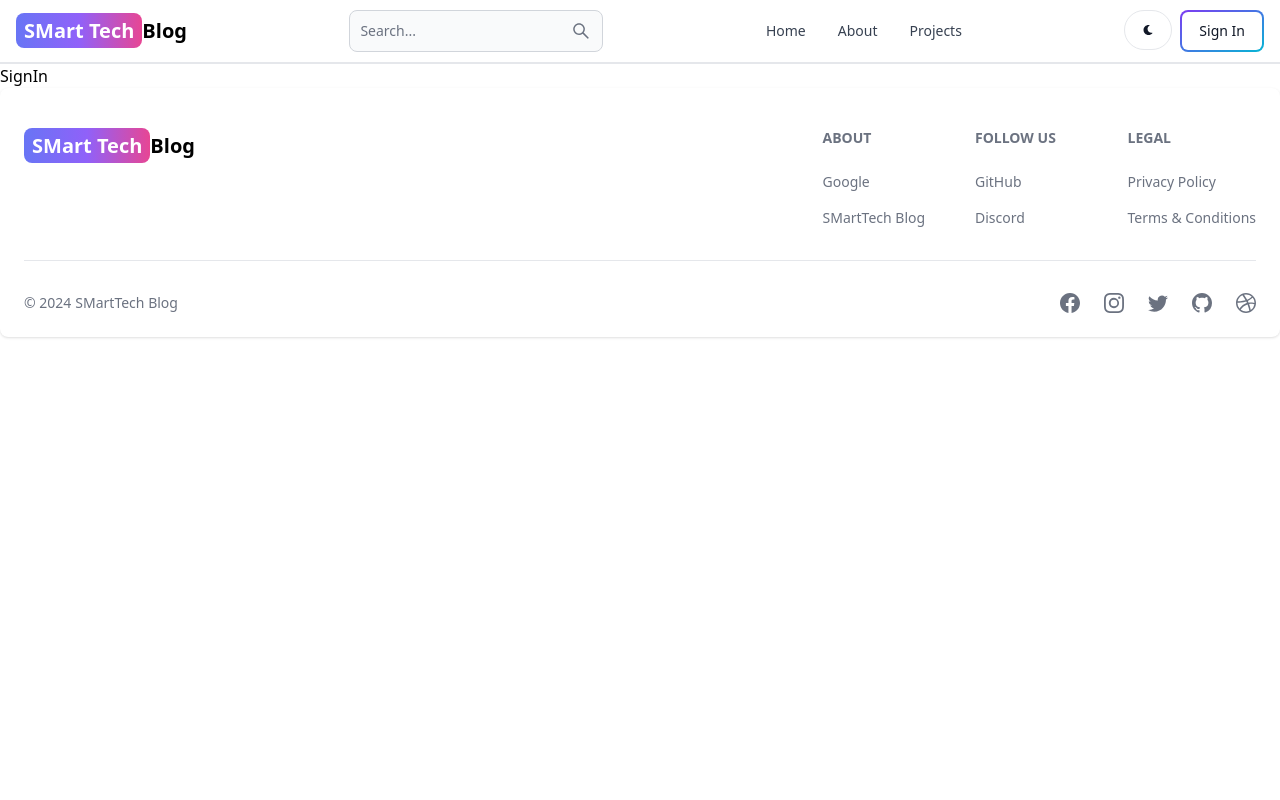
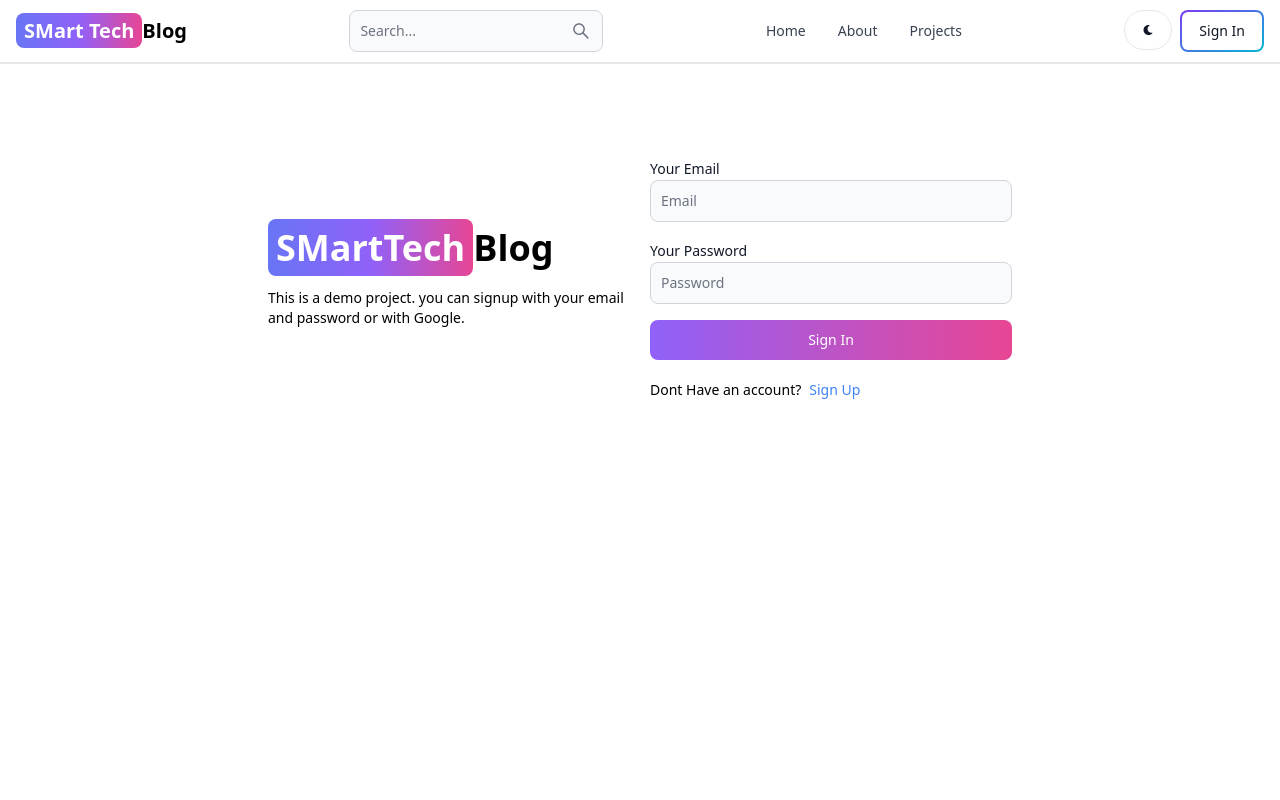
Before and after one commit to smarttechfire/mern-blog, a React (Vite) app in the folder client/: page /sign-in in a window 1280 px wide. Shown: the top 800 px of the page. Built offline with nearby package versions, Linux system fonts and the light colour scheme.

Commit message:
complete signin page functionality

```diff
--- a/client/src/pages/SignIn.jsx
+++ b/client/src/pages/SignIn.jsx
@@ -1,9 +1,95 @@
-import React from 'react'
+import { Alert, Button, Label, Spinner, TextInput } from 'flowbite-react'
+import { useState } from 'react'
+import { Link, useNavigate } from 'react-router-dom'
 
 export default function SignIn() {
+  const [formData, setFormData] = useState({});
+  const [errorMessage, setErrorMessage] = useState(null);
+  const [loading, setLoading] = useState(false);
+  const navigate = useNavigate();
+  const handleChange = (e) =>{
+    setFormData({...formData,[e.target.id]: e.target.value.trim()});
+  }
+  const handleSubmit = async (e) =>{
+    e.preventDefault();
+    if(!formData.email || !formData.password){
+      return setErrorMessage('Please fill out all fields');
+    }
+    try {
+      setLoading(true);
+      setErrorMessage(null);
+      const res = await fetch('/api/auth/signin',{
+        method: "POST",
+        headers: {'Content-Type': 'application/json'},
+        body: JSON.stringify(formData),
+      });
+      const data = await res.json();
+      if(data.success === false){
+        return setErrorMessage(data.message);
+      }
+      setLoading(false);
+      if(res.ok){
+        navigate('/');
+      }
+    } catch (error) {
+      setErrorMessage(error.message);
+      setLoading(false);
+    }
+  }
   return (
-    <div>
-      SignIn
+    <div className=" min-h-screen mt-20">
+      <div className=" flex p-3 max-w-3xl mx-auto flex-col md:flex-row md:items-center gap-5">
+        {/* left */}
+        <div className=" flex-1">
+          <Link to='/' className=' font-bold dark:text-white text-4xl'>
+            <span className=' px-2 py-1 bg-gradient-to-r from-indigo-500 via-purple-500 to-pink-500 rounded-lg text-white'>
+              SMartTech
+            </span>
+            Blog
+          </Link>
+          <p className=' text-sm mt-5'>
+            This is a demo project. you can signup with your email and password
+            or with Google.
+          </p>
+        </div>
+        {/* right */}
+        <div className=" flex-1">
+          <form className=' flex flex-col gap-4' onSubmit={handleSubmit}>
+            <div>
+              <Label value='Your Email' />
+              <TextInput type='email' placeholder='Email' id='email' onChange={handleChange}/>
+            </div>
+            <div>
+              <Label value='Your Password' />
+              <TextInput type='password' placeholder='Password' id='password' onChange={handleChange}/>
+            </div>
+            <Button gradientDuoTone='purpleToPink' type='submit' disabled={loading}>
+              {loading ? (
+                <>
+                  <Spinner size='sm'/>
+                  <span className=' pl-3'>Loading...</span>
+                </>
+              ): (
+                'Sign In'
+              )}
+
+            </Button>
+          </form>
+          <div className=" flex gap-2 text-sm mt-5">
+            <span>Dont Have an account?</span>
+            <Link to='/sign-up' className=' text-blue-500'>
+              Sign Up
+            </Link>
+          </div>
+          {
+            errorMessage && (
+              <Alert className=' mt-5' color='failure'>
+                {errorMessage}
+              </Alert>
+            )
+          }
+        </div>
+      </div>
     </div>
   )
 }
--- a/client/src/pages/SignUp.jsx
+++ b/client/src/pages/SignUp.jsx
@@ -76,7 +76,6 @@
               ): (
                 'Sign Up'
               )}
-              Sign Up
             </Button>
           </form>
           <div className=" flex gap-2 text-sm mt-5">
```
